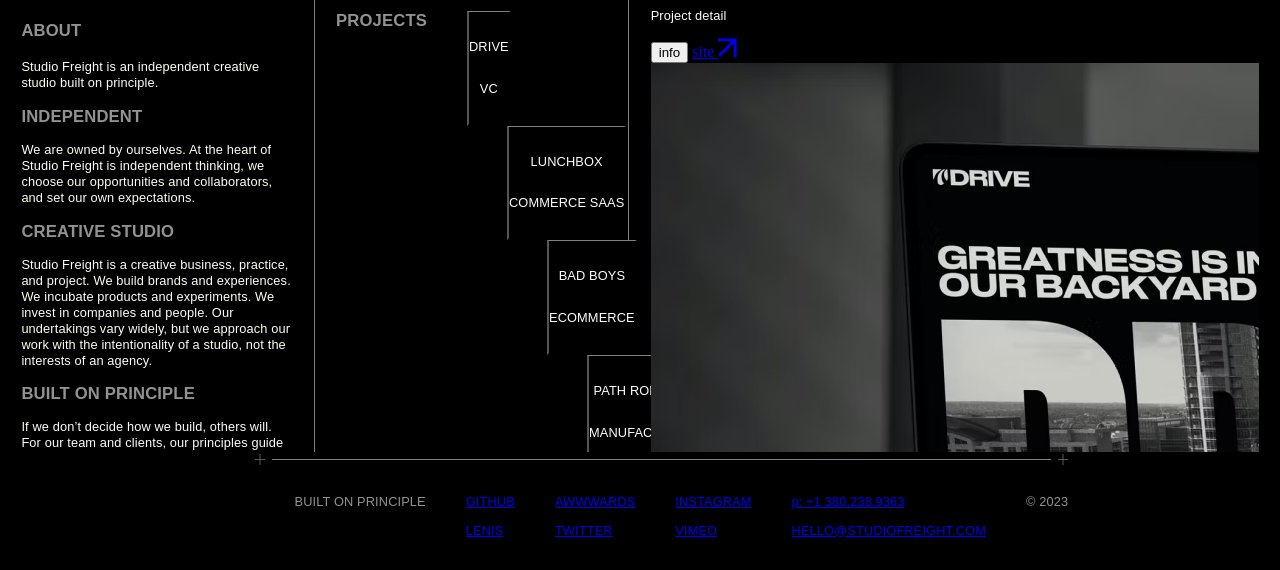
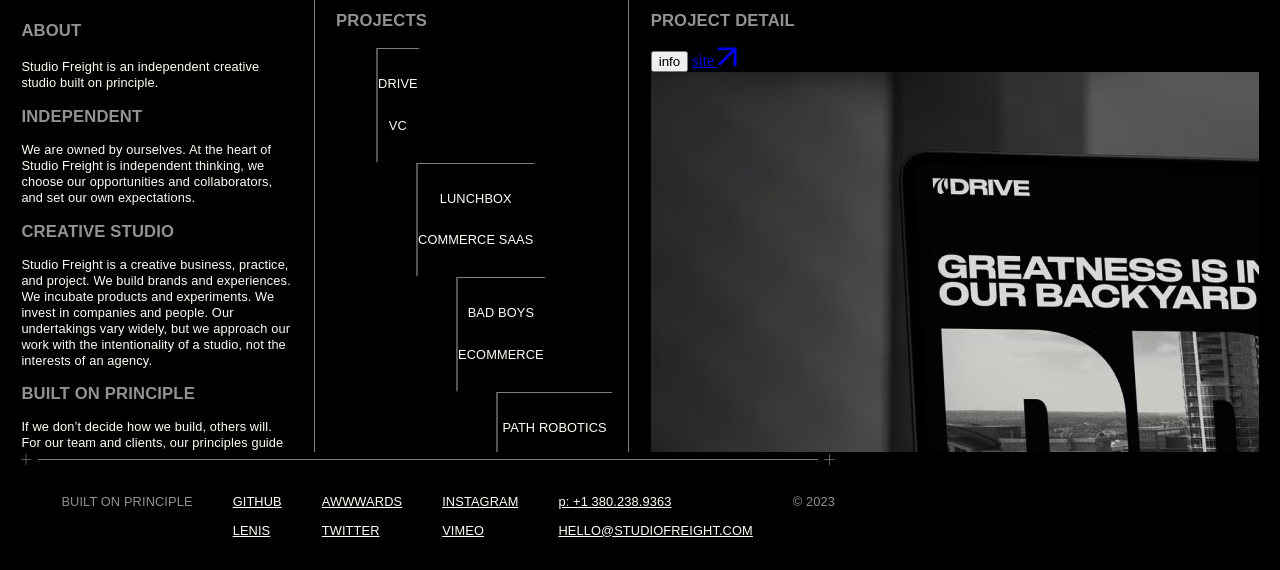
Before and after one commit to Letwah/sasshomework, a plain HTML site: page HomageSiteGrid/index.html in a window 1280 px wide. Shown: the part 230-800 px from the top of the page. Drawn offline with Linux system fonts and the light colour scheme.

Commit message:
Add files via upload
Updated work

```diff
--- a/HomageSiteGrid/index.html
+++ b/HomageSiteGrid/index.html
@@ -111,7 +111,7 @@
 
 
           <section class="col2">
-            <h2 class="h2-col-1">projects</h2>
+           <div class="col2-title"></div><h2>projects</h2>
 
             <div class="projects-list">
               <div>
@@ -263,8 +263,7 @@
             </div>
           </section>
           <section class="col3">
-            <div class="project-heading">
-              <p class="project-detail">Project detail</p>
+            <div class="col3-title"><h2>Project detail</h2>
               <div class="project-actions">
                 <button class="project-actions-button">info</button>
                 <a class="project-actions-link" href="https://drivecapital.com/" target="_blank" rel="noopener noreferrer">site
--- a/HomageSiteGrid/styles/styles.css
+++ b/HomageSiteGrid/styles/styles.css
@@ -225,11 +225,14 @@ section.col1 {
 }
 
 
-.col1-title {
+.col1-title, .col2-title {
   display: flex;
   position:sticky;
   top: 10px;
 }
+
+
+
 
 div.scrolling {
   flex-grow: 1;
@@ -241,10 +244,11 @@ div.scrolling {
 }
 
  section.col2 {
-  grid-column-start: 3;
-grid-column-end: 5;
-  display: flex;
-  height: 100%;
+  grid-column: span 2;
+  position: relative;
+    overflow:scroll;
+    height: 80vh;
+    padding-bottom: 4.4444444444vh;
 
   border-right: 1px solid grey;
   padding-right: 1.6vw;
@@ -268,7 +272,10 @@ position: relative;
   display:block;
 } */
 
-ul li.col-2-list{
+
+
+
+ul li.projects-list{
   flex-grow: 1;
   display:block;
     position: relative;
@@ -276,6 +283,12 @@ ul li.col-2-list{
     height: 80vh;
     padding-bottom: 4.4444444444vh;
 }
+
+
+
+
+
+
 
 section.col3 {
   grid-column: span 4;
@@ -285,6 +298,12 @@ section.col3 {
     padding-bottom: 4.4444444444vh;
 }
 
+.col3-title h2 {
+
+  display: flex;
+  position:sticky;
+  top: 10px;
+}
 
 a.project-actions-link svg {
   width: 20px;
@@ -298,9 +317,8 @@ a.project-actions-link svg {
   padding-top: 0.2vw;
   padding-bottom: 0.2vw;
   align-items: center;
-  justify-content: center;
-  margin-left: auto;
-  margin-right: auto;
+  justify-content: space-between;
+
   width:100vw;
 }
 
@@ -325,6 +343,13 @@ footer.separator {
   color: #929292;
 }
 
+a.footer-links {
+  color: #fffef4;
+}
+
+.footer-grid ul:nth-child(5) {
+  grid-column: span 2;
+}
 
 /* For mobile phones:
 @media only screen and (max-width: 800px) {
```
